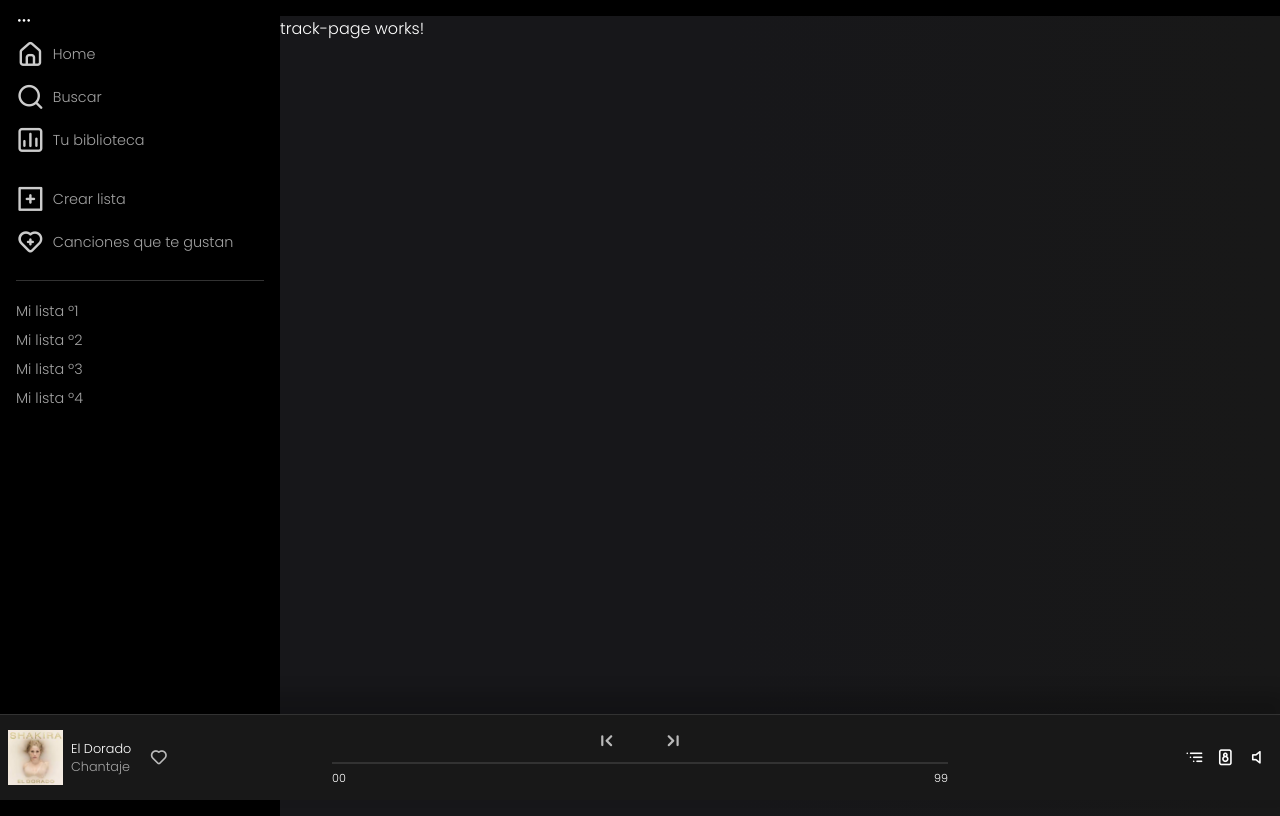
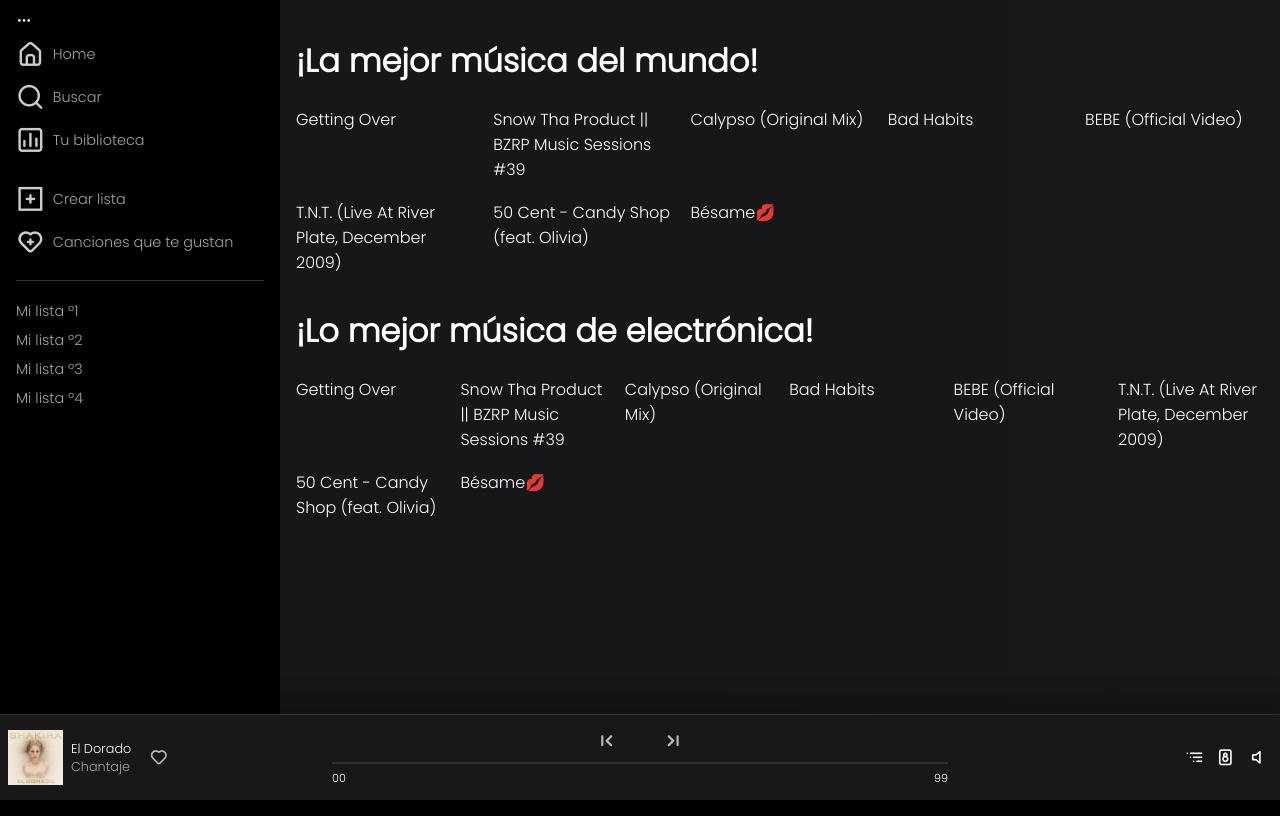
Before and after one commit to riveromj/app-spotify, an Angular app: page /tracks in a window 1280 px wide. Built offline with nearby package versions, Linux system fonts and the light colour scheme.

Commit message:
pass data from parent component to child

```diff
--- a/src/app/modules/tracks/pages/track-page/track-page.component.css
+++ b/src/app/modules/tracks/pages/track-page/track-page.component.css
@@ -0,0 +1,3 @@
+.tracks-page {
+    padding: 1rem;
+}
--- a/src/app/modules/tracks/pages/track-page/track-page.component.html
+++ b/src/app/modules/tracks/pages/track-page/track-page.component.html
@@ -1 +1,6 @@
-<p>track-page works!</p>
+<div class="tracks-page">
+    <!-- section top -->
+    <app-section-generic [title]="'¡La mejor música del mundo!'" [mode]="'small'" [dataTracks]="mockList"></app-section-generic>
+    <!-- section medium -->
+    <app-section-generic [title]="'¡Lo mejor música de electrónica!'" [mode]="'big'" [dataTracks]="mockList"></app-section-generic>
+</div>
--- a/src/app/modules/tracks/pages/track-page/track-page.component.ts
+++ b/src/app/modules/tracks/pages/track-page/track-page.component.ts
@@ -1,4 +1,6 @@
-import { Component, OnInit } from '@angular/core';
+import { Component, Input, OnInit } from '@angular/core';
+import { TracksModel } from '../../../../core/models/tracks.model';
+import * as dataRaw from '../../../../data/tracks.json';
 
 @Component({
   selector: 'app-track-page',
@@ -7,9 +9,14 @@ import { Component, OnInit } from '@angular/core';
 })
 export class TrackPageComponent implements OnInit {
 
-  constructor() { }
+  mockList: Array<TracksModel>=[];
+
+    constructor() { }
 
   ngOnInit(): void {
+    const { data }:any = (dataRaw as any).default
+    console.log(data);
+    this.mockList=data;
   }
 
 }
--- a/src/app/modules/tracks/tracks.module.ts
+++ b/src/app/modules/tracks/tracks.module.ts
@@ -3,6 +3,7 @@ import { CommonModule } from '@angular/common';
 
 import { TracksRoutingModule } from './tracks-routing.module';
 import { TrackPageComponent } from './pages/track-page/track-page.component';
+import { SharedModule } from '../../shared/shared.module';
 
 
 @NgModule({
@@ -11,7 +12,8 @@ import { TrackPageComponent } from './pages/track-page/track-page.component';
   ],
   imports: [
     CommonModule,
-    TracksRoutingModule
+    TracksRoutingModule,
+    SharedModule
   ]
 })
 export class TracksModule { }
```
Also changed, not shown: src/app/shared/components/madia-player/madia-player.component.ts (+5 -2 lines).
